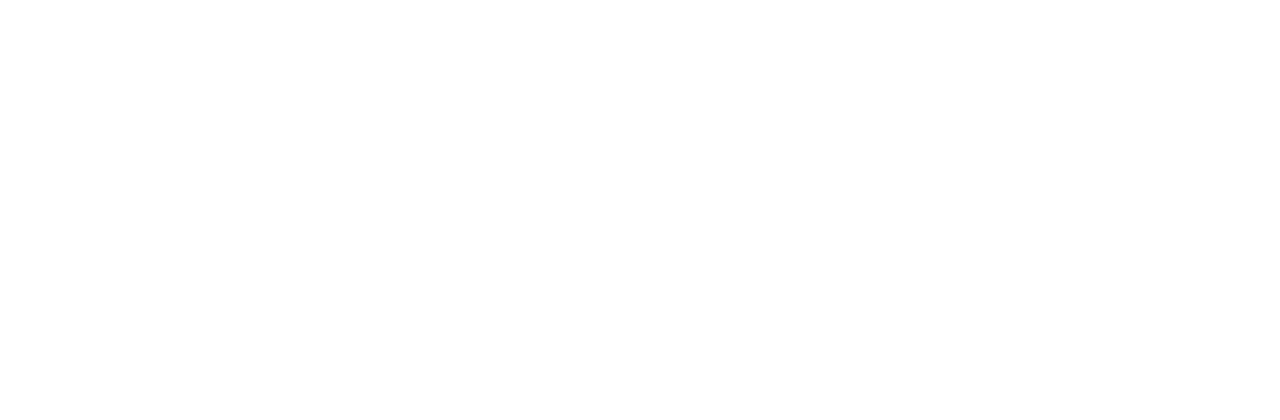
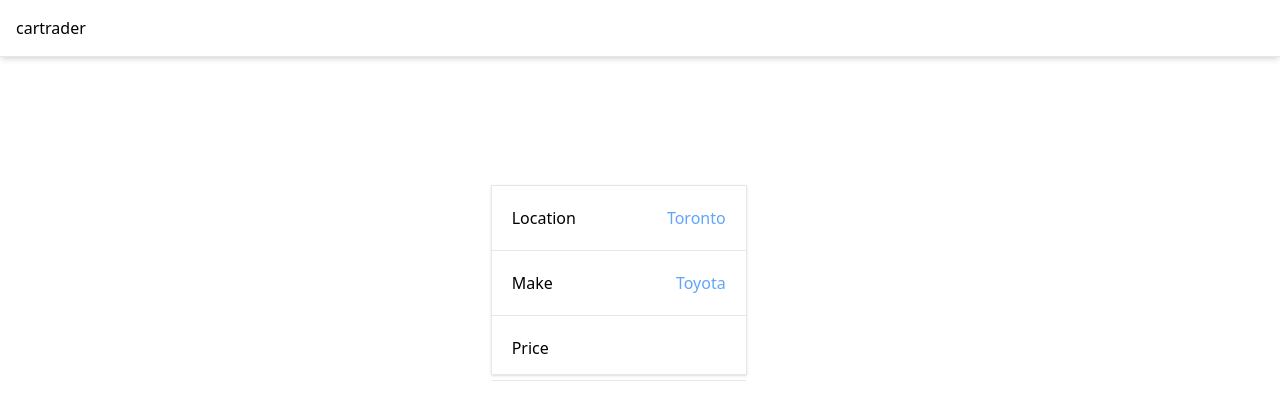
Before and after one commit to OlgaPrikhodko/carTrader, a Nuxt app: page / in a window 1280 px wide. Shown: the top 420 px of the page. Built offline with nearby package versions, Linux system fonts and the light colour scheme.

Commit message:
:star: feat: add car side bar

```diff
--- a/app.vue
+++ b/app.vue
@@ -1,4 +1,43 @@
 <template>
   <div>
+    <!-- NAVBAR -->
+    <header class="sticky top-0 z-50 flex justify-between items-center space-x-1 border-b bg-white p-4 shadow-md">
+      <a href="text-3xl font-mono">cartrader</a>
+    </header>
+    <!-- NAVBAR -->
+
+    <!-- CARS PAGE -->
+    <div class="mx-auto mt-4 max-w-7xl space-y-4 px-4 xs:px-8 sm:px-8 lg:px-16 pb-16 w-1/3">
+      <div class="mt-32 flex">
+        <!-- CAR SIDE BAR -->
+        <div class="shadow border w-64 mr-10 z-30 h-[190px]">
+          <div class="p-5 flex justify-between relative cursor-pointer border-b">
+            <h3>Location</h3>
+            <h3 class="text-blue-400 capitalize">Toronto</h3>
+            <!-- <div class="absolute border shadow left-56 p-5 top-1 -m-1 bg-white">
+              <input type="text" class="border p-1 rounded">
+              <button class="bg-blue-400 w-full mt-2 rounded text-white p-1">
+                Apply
+              </button>
+            </div> -->
+          </div>
+
+          <div class="p-5 flex justify-between relative cursor-pointer border-b">
+            <h3>Make</h3>
+            <h3 class="text-blue-400 capitalize">Toyota</h3>
+          </div>
+
+          <div class="p-5 flex justify-between relative cursor-pointer border-b">
+            <h3>Price</h3>
+            <h3 class="text-blue-400 capitalize"></h3>
+          </div>
+        </div>
+        <!-- CAR SIDE BAR -->
+
+        <!-- CAR CARDS -->
+        <!-- CAR CARDS -->
+      </div>
+    </div>
+    <!-- CARS PAGE -->
   </div>
 </template>
```
